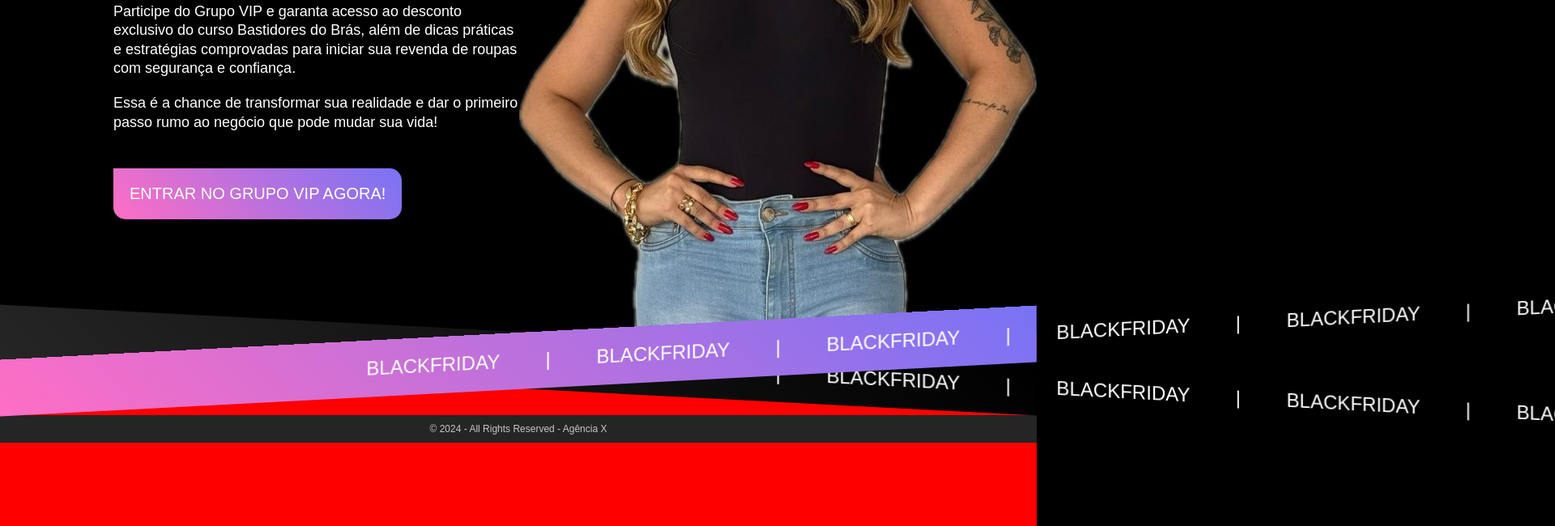
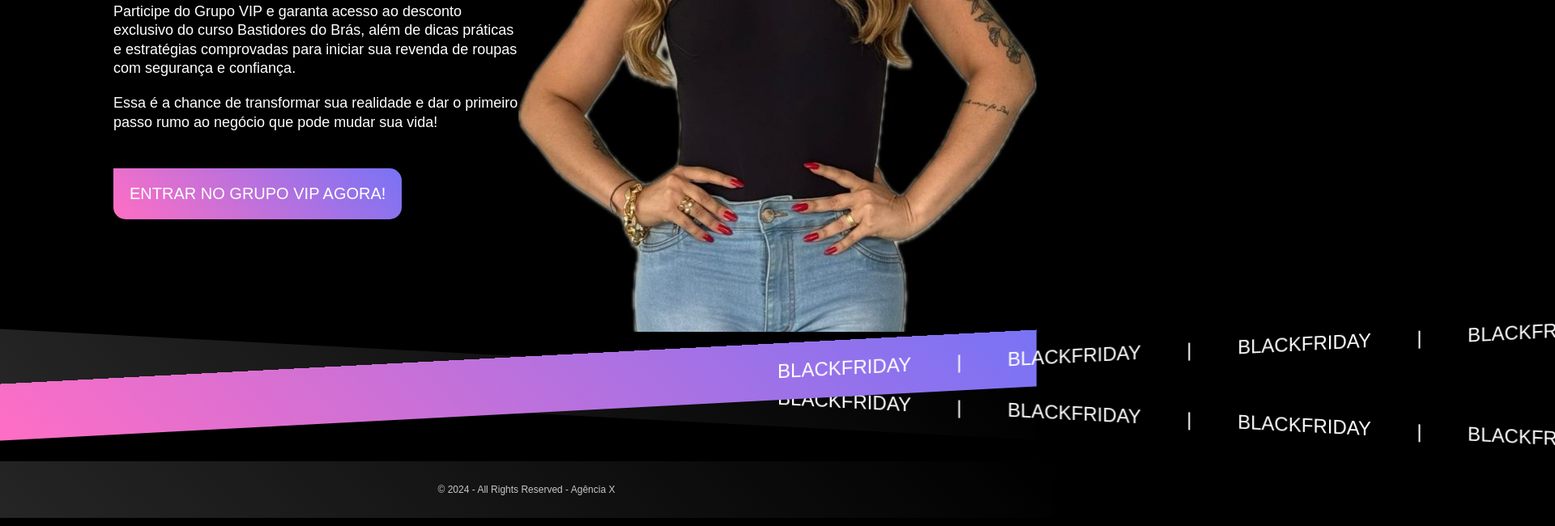
Before and after one commit to theiguim/agx-bras_store-captura, a plain HTML site: page index.html in a window 1280 px wide. Shown: the part 390-1040 px from the top of the page at 81% size, 1920 px wide, since content can reach past the window. Drawn offline with Linux system fonts and the light colour scheme.

Commit message:
finish respMain

```diff
--- a/index.html
+++ b/index.html
@@ -38,22 +38,28 @@
         </div>
 
         <div class="img">
-            o
+            <img src="teste.jpg" alt="">
+        </div>
+
+
+        <div class="lines">
+            <div class="line-1">
+                <p class="lineText">Blackfriday | Blackfriday | Blackfriday | Blackfriday | Blackfriday | Blackfriday |
+                    Blackfriday | Blackfriday | Blackfriday | Blackfriday | Blackfriday | Blackfriday</p>
+            </div>
+            <div class="line-2">
+                <p class="lineText">Blackfriday | Blackfriday | Blackfriday | Blackfriday | Blackfriday | Blackfriday |
+                    Blackfriday | Blackfriday | Blackfriday | Blackfriday | Blackfriday | Blackfriday</p>
+            </div>
+
+            <footer>© 2024 - All Rights Reserved - Agência X</footer>
         </div>
 
 
     </div>
 
-    <div class="lines">
-        <div class="line-1">
-            <p class="lineText">Blackfriday | Blackfriday | Blackfriday | Blackfriday | Blackfriday | Blackfriday | Blackfriday | Blackfriday | Blackfriday | Blackfriday | Blackfriday | Blackfriday</p>
-        </div>
-        <div class="line-2">
-            <p class="lineText">Blackfriday | Blackfriday | Blackfriday | Blackfriday | Blackfriday | Blackfriday | Blackfriday | Blackfriday | Blackfriday | Blackfriday | Blackfriday | Blackfriday</p>
-        </div>
 
-        <footer>© 2024 - All Rights Reserved - Agência X</footer>
-    </div>
+
 
 
 
--- a/style.css
+++ b/style.css
@@ -10,9 +10,10 @@
 
 .main {
     display: flex;
-    height: 100dvh;
+    height: 100vh;
     align-items: center;
-    width: 100dvw;
+    width: 100vw;
+    position: relative;
 
 }
 
@@ -26,8 +27,8 @@ body {
    align-content: center;
    justify-content: center; */
 
-    width: 100dvw;
-    max-height: 100dvh;
+    width: 100vw;
+    max-height: 150vh;
     /* overflow: hidden; */
 }
 
@@ -79,6 +80,8 @@ p {
     gap: 25px;
     align-items: start;
     justify-content: center;
+
+    z-index: 100;
 }
 
 .txt {
@@ -91,9 +94,20 @@ p {
     /* background-color: orange; */
     width: 50vw;
     height: 100vh;
-    background-image: url(teste.jpg);
+    /* background-image: url(teste.jpg); */
     background-position: top;
     background-repeat: no-repeat;
+    overflow: hidden;
+    /* display: flex;
+    align-items: center;
+    justify-content: end;
+    align-content: center; */
+}
+
+.img>img{
+    width: 100%;
+    object-fit: cover;
+    object-position: center;
 }
 
 button {
@@ -108,17 +122,19 @@ button {
     transition: 0.2s;
 }
 
-button:hover{
+button:hover {
     box-shadow: 1px 1px 30px 10px #ff6ec534;
     transform: scale(1.01);
 }
 
 .lines {
-    position: relative;
+    position: absolute;
+    /* background-color: orange; */
+    top: 0;
     width: 100%;
-    height: 30vh;
+    height: 100%;
     /* overflow: hidden; */
-    background-color: red;
+
 
     display: flex;
     align-items: center;
@@ -129,34 +145,41 @@ button:hover{
     position: absolute;
     width: 100%;
     height: 70px;
-
     display: flex;
     align-items: end;
+
+    /* overflow: hidden; */
 }
 
 .line-1 {
-    top: 0;
+    bottom: -100px;
     transform: skewY(3deg);
     background: linear-gradient(45deg, #252525, #000000);
 }
 
 .line-2 {
-    top: 1px;
+    bottom: -101px;
     transform: skewY(-3deg);
     background: linear-gradient(45deg, #ff6ec4, #7873f5);
 }
 
-footer{
+footer {
+    width: 100%;
+    height: 50px;
+    background: linear-gradient(45deg, #252525, #000000);
+
     color: rgb(199, 199, 199);
     font-size: 12px;
     font-family: sans-serif;
     text-align: center;
     padding: 10px;
-    background-color: #252525;
 
-    width: 100vw;
-    /* position: absolute; */
-    /* bottom: 0; */
+    display: flex;
+    justify-content: center;
+    align-items: center;
+
+    position: absolute;
+    bottom: -230px;
 }
 
 .lineText {
@@ -167,12 +190,15 @@ footer{
     color: white !important;
     text-transform: uppercase;
     word-spacing: 50px;
+
+    overflow: hidden;
 }
 
 @keyframes slide {
     from {
-        transform: translateX(30%);
+        transform: translateX(100%);
     }
+
     to {
         transform: translateX(-100%);
     }
```
